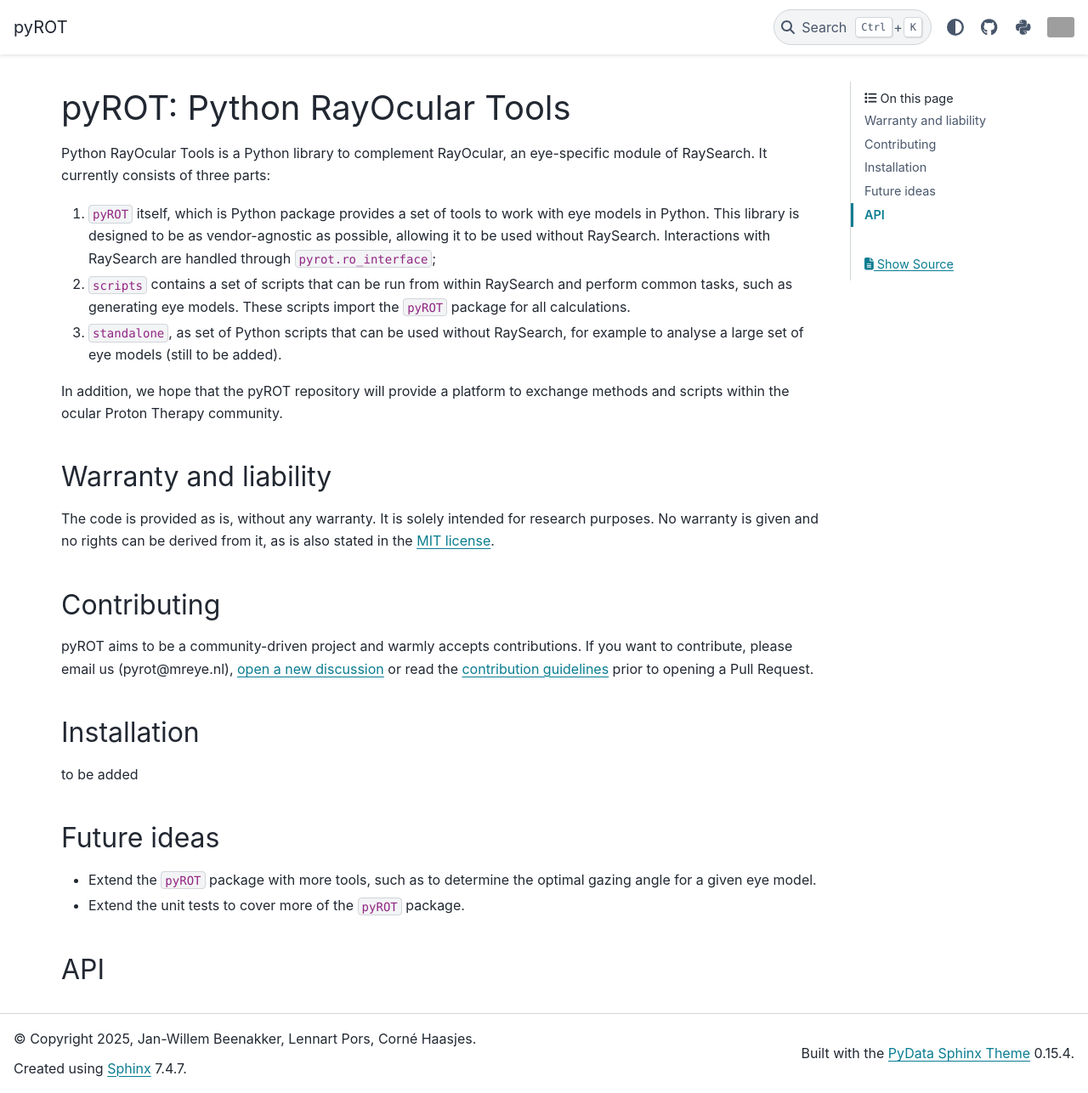
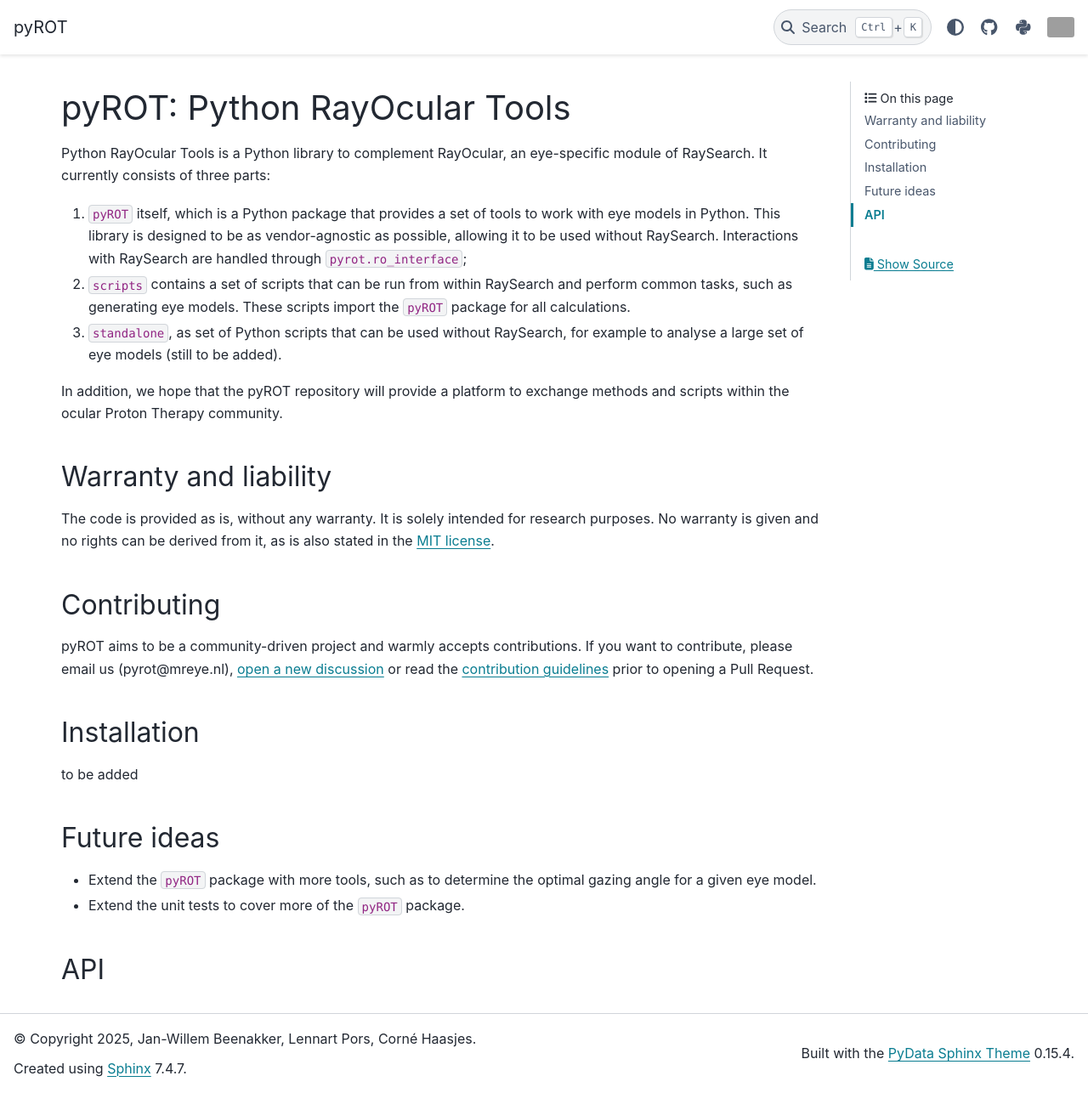
Before and after one commit to MREYE-LUMC/pyROT, a Sphinx documentation site: the page built from docs/index.md, in a window 1280 px wide and 1286 px high. Shown: the whole window at 85% size. Built offline with Sphinx 7.4.7 and the PyData theme 0.15.4, drawn with Linux system fonts in a browser that asks for light colours; pages that are not in the unit, such as notebooks, are missing from menus; grey boxes are pictures that could not be loaded.

Commit message:
Update docs/index.md
Co-authored-by: Copilot <175728472+Copilot@users.noreply.github.com>

```diff
--- a/docs/index.md
+++ b/docs/index.md
@@ -3,7 +3,7 @@
 Python RayOcular Tools is a Python library to complement RayOcular, an eye-specific module of RaySearch.
 It currently consists of three parts:
 
-1. `pyROT` itself, which is Python package provides a set of tools to work with eye models in Python. This library is designed to be as vendor-agnostic as possible, allowing it to be used without RaySearch. Interactions with RaySearch are handled through `pyrot.ro_interface`;
+1. `pyROT` itself, which is a Python package that provides a set of tools to work with eye models in Python. This library is designed to be as vendor-agnostic as possible, allowing it to be used without RaySearch. Interactions with RaySearch are handled through `pyrot.ro_interface`;
 2. `scripts` contains a set of scripts that can be run from within RaySearch and perform common tasks, such as generating eye models. These scripts import the `pyROT` package for all calculations.
 3. `standalone`, as set of Python scripts that can be used without RaySearch, for example to analyse a large set of eye models (still to be added).
 
```
